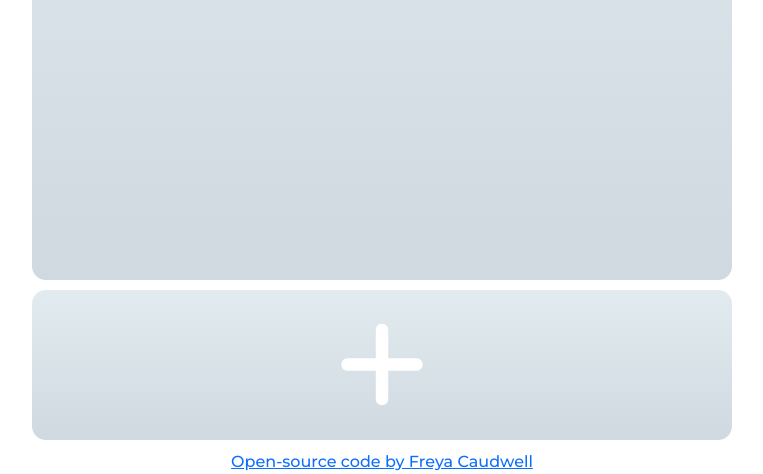
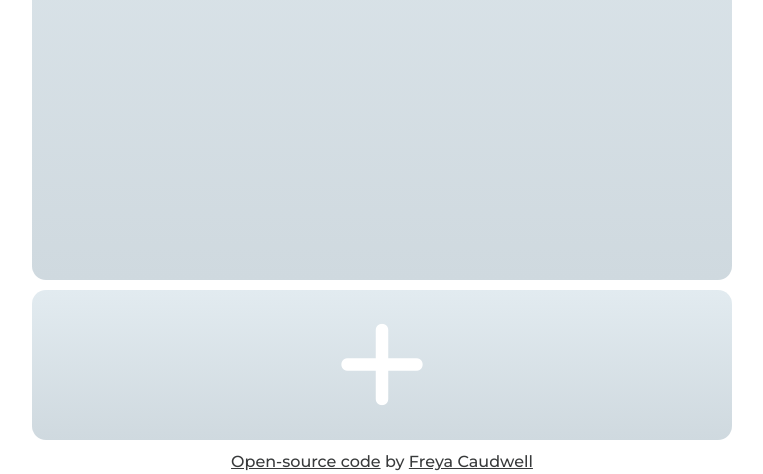
Before and after one commit to fcaud/Weather-app--module-2-, a plain HTML site: page index.html in a window 1280 px wide. Shown: the part 410-884 px from the top of the page, without its empty margins (258-1021 px from the left). Drawn offline with nearby package versions, Linux system fonts and the light colour scheme.

Commit message:
Linkedin link added

```diff
--- a/index.html
+++ b/index.html
@@ -72,12 +72,19 @@
         </button>
       </section>
 
-      <div>
+      <div class="footer-links">
         <a
           href="https://github.com/fcaud/Weather-app--module-2-.git"
           target="_blank"
           class="code-source-link"
-          >Open-source code by Freya Caudwell</a
+          >Open-source code</a
+        >
+        <p class="link-text">by</p>
+        <a
+          href="https://www.linkedin.com/in/freya-caudwell-a24a03a4/"
+          target="_blank"
+          class="linkedin-link"
+          >Freya Caudwell</a
         >
       </div>
     </div>
--- a/src/styles.css
+++ b/src/styles.css
@@ -54,10 +54,17 @@ hr {
   opacity: 90%;
 }
 
-a.code-source-link {
+a.code-source-link,
+a.linkedin-link,
+p.link-text {
   text-align: center;
-  display: block;
-  margin: 0 auto;
+  display: inline;
+  color: #383a3b;
+}
+
+a.code-source-link:hover,
+a.linkedin-link:hover {
+  color: #3e7fe7;
 }
 
 .header-filler {
@@ -223,6 +230,13 @@ a.code-source-link {
   border: transparent;
 }
 
+.footer-links {
+  color: #383a3b;
+  width: fit-content;
+  display: block;
+  margin: 0 auto;
+}
+
 #date-stamp {
   font-size: 12px;
   color: #383a3b;
```
